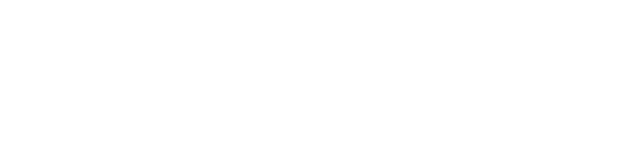
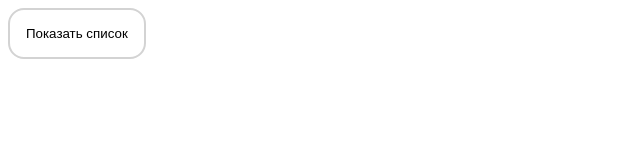
Before and after one commit to hellsgor/todo-app, a website: page 07_dom-basics-1/task_4.html in a window 1280 px wide. Shown: the whole page, without its empty margins (0-640 px from the left). Drawn offline with Linux system fonts and the light colour scheme.

Commit message:
task 4 is ready

```diff
--- /dev/null
+++ b/07_dom-basics-1/css/button.css
@@ -0,0 +1,26 @@
+.button {
+  padding: 16px;
+  border: 2px solid lightgray;
+  border-radius: 16px;
+  margin-bottom: 32px;
+  background-color: white;
+  cursor: pointer;
+  transition: background-color .3s ease-in-out, border-color .3s ease-in-out;
+}
+
+.button:focus {
+  outline: 2px solid lightgray;
+  outline-offset: 4px;
+  background-color: lightgray;
+}
+
+@media (hover: hover) {
+  .button:hover {
+    background-color: lightgray;
+  }
+}
+
+.button:active {
+  border-color: darkgrey;
+  background-color: darkgrey;
+}
--- a/07_dom-basics-1/css/style.css
+++ b/07_dom-basics-1/css/style.css
@@ -1,4 +1,5 @@
 @import url(./student-card.css);
+@import url(./button.css);
 
 body {
   font-family: sans-serif;
--- a/07_dom-basics-1/task_4.html
+++ b/07_dom-basics-1/task_4.html
@@ -0,0 +1,14 @@
+<!doctype html>
+<html lang="ru">
+<head>
+  <meta charset="UTF-8">
+  <meta content="width=device-width, user-scalable=no, initial-scale=1.0, maximum-scale=1.0, minimum-scale=1.0" name="viewport">
+  <meta content="ie=edge" http-equiv="X-UA-Compatible">
+  <link href="./css/style.css" rel="stylesheet">
+  <script defer src="task_4.mjs" type="module"></script>
+  <title>Task 4</title>
+</head>
+<body>
+
+</body>
+</html>
--- /dev/null
+++ b/07_dom-basics-1/task_4.mjs
@@ -0,0 +1,28 @@
+import {createStudentsList} from "./utils/create-student-card.mjs";
+
+document.addEventListener('DOMContentLoaded', () => {
+
+  const allStudents = [
+    {name: 'Валя', age: 11},
+    {name: 'Таня', age: 24},
+    {name: 'Рома', age: 21},
+    {name: 'Надя', age: 34},
+    {name: 'Антон', age: 7}
+  ]
+
+  const body = document.querySelector("body");
+
+  const btn = document.createElement('button');
+  btn.textContent = 'Показать список';
+  btn.setAttribute('type', 'button');
+  btn.classList.add('button');
+  btn.addEventListener('click', (event) => {
+    event.preventDefault();
+    if (body.querySelector('.students-list')) {
+      body.removeChild(body.querySelector('.students-list'));
+    }
+    body.append(createStudentsList(allStudents));
+  })
+
+  body.append(btn);
+})
--- /dev/null
+++ b/07_dom-basics-1/utils/create-student-card.mjs
@@ -0,0 +1,19 @@
+import {createElement} from "./create-element.mjs";
+
+export function createStudentsList(listArr) {
+  const list = document.createElement('ul');
+  list.classList.add('students-list');
+
+  listArr.forEach((studentObj) => {
+    list.append(createStudentCard(studentObj));
+  })
+
+  return list;
+}
+
+function createStudentCard(student) {
+  const card = createElement('li', 'student-card');
+  card.append(createElement('h2', 'student-card__name', student.name));
+  card.append(createElement('span', 'student-card__age', student.age, 'год', 'года', 'лет'));
+  return card;
+}
```
Also changed, not shown: 07_dom-basics-1/task_3.mjs (+1 -19 lines), 07_dom-basics-1/task_4.js (deleted).
